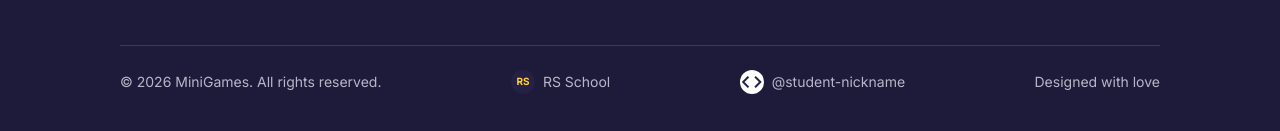
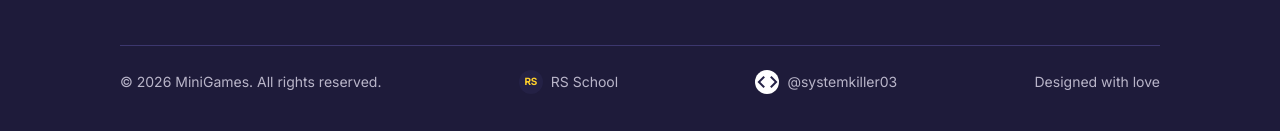
Before and after one commit to systemkiller03/minigames-creative-extension, a React (Vite) app in the folder web/: page / in a window 1280 px wide. Shown: the part 2411-2542 px from the top of the page. Built offline with nearby package versions, Linux system fonts and the light colour scheme; no server answers.

Commit message:
feat(web): link footer to systemkiller03 and lint tsx on commit

```diff
--- a/package.json
+++ b/package.json
@@ -9,6 +9,7 @@
     "format:check": "prettier --check ."
   },
   "lint-staged": {
+    "*.tsx": "eslint --fix",
     "*.{ts,js}": [
       "eslint --fix",
       "prettier --write"
--- a/web/src/features/footer/components/SiteFooter.tsx
+++ b/web/src/features/footer/components/SiteFooter.tsx
@@ -146,7 +146,7 @@ export function SiteFooter() {
                     </a>
                     <a
                         className="inline-flex items-center gap-size-1 hover:text-white"
-                        href="https://github.com"
+                        href="https://github.com/systemkiller03"
                         rel="noreferrer noopener"
                         target="_blank"
                     >
@@ -156,7 +156,7 @@ export function SiteFooter() {
                         >
                             <Icon className="text-[14px] above-tablet:text-[16px]" name="code" />
                         </span>
-                        @student-nickname
+                        @systemkiller03
                     </a>
                 </div>
                 <p className="hidden above-mobile:block">Designed with love</p>
```
